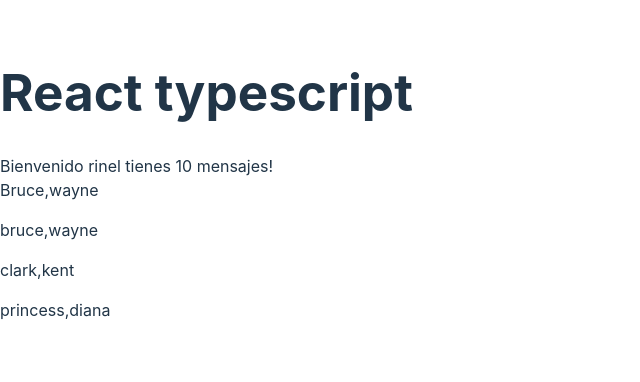
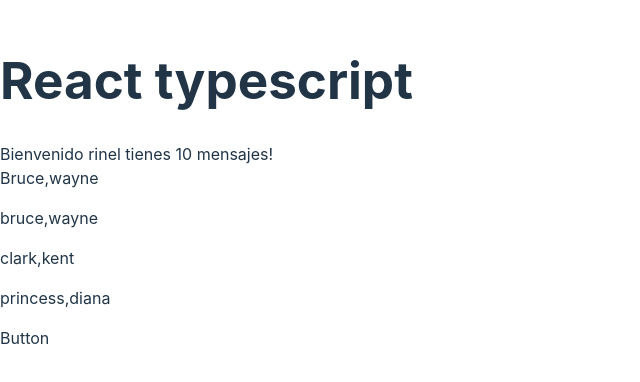
Before and after one commit to rineliniguezsosa/React-typescript, a React (Vite) app: page / in a window 1280 px wide. Shown: the part 216-598 px from the top of the page, without its empty margins (0-640 px from the left). Built offline with nearby package versions, Linux system fonts and the light colour scheme.

Commit message:
feat(App): agregando el componente Button y pasando la prop handleClick

```diff
--- a/src/App.tsx
+++ b/src/App.tsx
@@ -40,6 +40,8 @@ const Herolist:HeroListype[] = [
       <Person name={Hero}/>
       <br></br>
       <PersonList hero={Herolist}/>
+
+      <Button handleClick={(event)=> console.log('botón seleccionado')}></Button>
     </>
   )
 }
```
